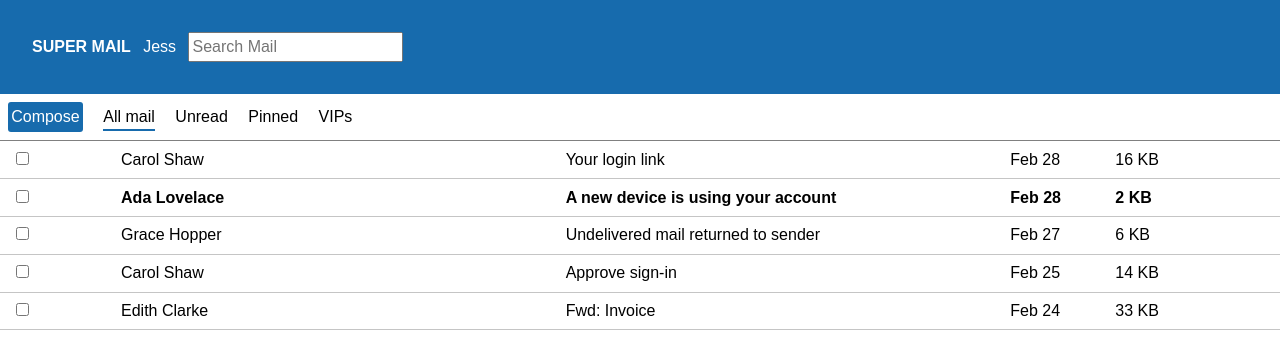
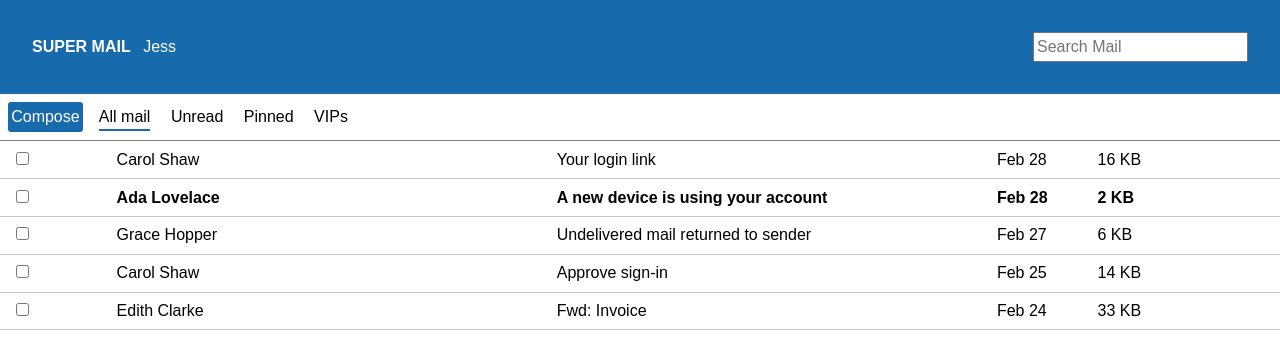
Before and after one commit to bloominstituteoftechnology/module-project---html-and-css-ii-aRonnieAlsop, a plain HTML site: page index.html in a window 1280 px wide. Drawn offline with Linux system fonts and the light colour scheme.

Commit message:
'took out inline-block & added flex'

```diff
--- a/index.html
+++ b/index.html
@@ -31,6 +31,12 @@
   #root, #__next {
   isolation: isolate;
   }
+  a {
+
+    width: 100px;
+    height: 30px;
+    background-color: red;
+  }
   </style>
   <style>
     /* 👉 Task 2- Target the body element.
@@ -49,8 +55,10 @@
     /* 👉 Task 4- Target the divs that are directly nested underneath the id headerTop.
     Make them display as inline block, instead of block.
     This will make them render on the same line. */
-#headerTop div {
-  display: inline-block;
+#headerTop {
+    display: flex;
+    align-items: baseline;
+    justify-content: space-between;
 }
     /* 👉 Task 5- Target the spans that are nested inside the id headerTop.
     Make them have some margin on the right.
@@ -74,8 +82,10 @@
     Make them display as inline block, instead of block.
     This will cause them to render on the same line.
     You can consolidate this rule with the one on step. 4 */
-#headerBottom div {
-  display: inline-block;
+#headerBottom {
+  display: flex;
+  align-items: baseline;
+  /* justify-content: space-between; */
 }
     /* 👉 Task 9- Target the "Compose" button, although note it's a div instead an actual button.
     Give it color, bold text, background, padding, border radius, margin right, and a cursor of pointer. */
@@ -109,8 +119,8 @@
     /* 👉 Task 12- Target all divs directly nested inside elements with a class of email,
     and make them display as inline-block elements.
     This will make each email render all its details in the same line*/
-.email div {
-  display: inline-block;
+.email {
+    display: flex;
 }
 
 
```
